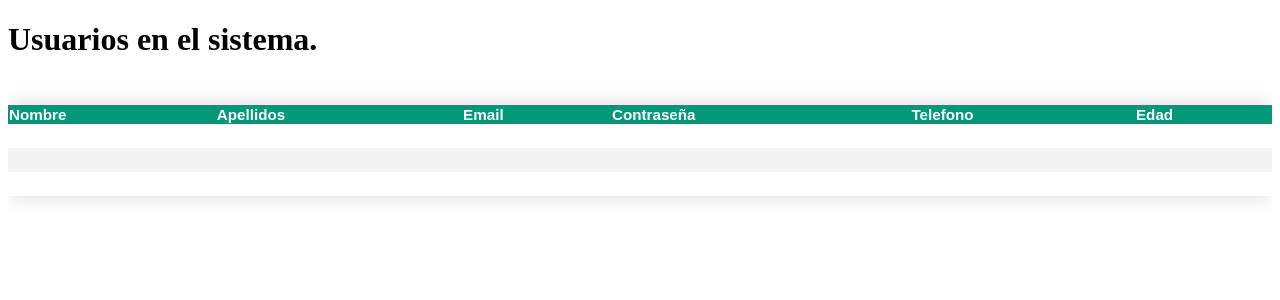
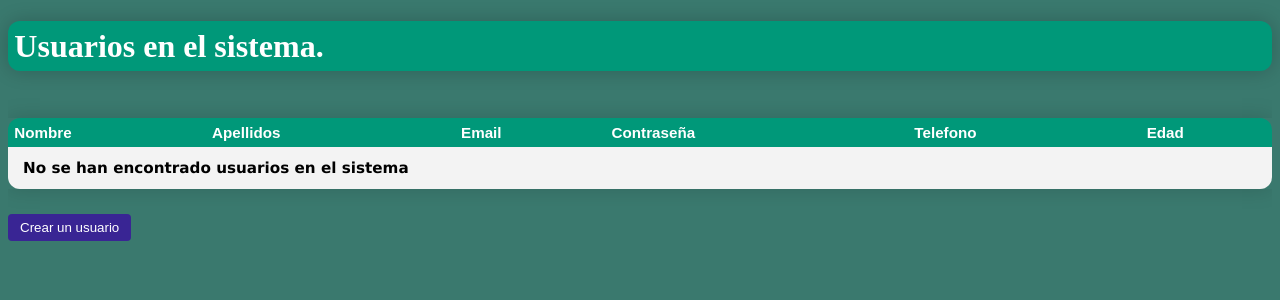
Before and after one commit to Sashah21/Proyecto_final, a Flask app: template src/templates/user_table.html in a window 1280 px wide. Shown: the top 300 px of the page. Run offline with Flask 3, Linux system fonts and the light colour scheme; the template is opened without the code that fills it, so the values that code supplies are empty.

Commit message:
Lista completa mas inicio de formulario

```diff
--- a/src/main.py
+++ b/src/main.py
@@ -1,15 +1,13 @@
 from flask import Flask,jsonify,request,render_template
-from markupsafe import escape
+import users
+
+
 app = Flask(__name__)
+
 
 @app.route('/')
 def root():
     return render_template('root.html')
-
-#GET (Obtener)
-#POST (Crear)
-#PUT (actualizar)
-#DELETE (Borrar)
 
 #Metodo get
 @app.route('/users/<user_id>')
@@ -21,15 +19,24 @@ def get_user(user_id):
     return jsonify(user), 200
 
 #Metodo post
-@app.route('/users', methods = ['POST'])
-def create_user():
+@app.route('/form', methods = ['GET','POST'])
+def formulario_usuario():
+    if request.method == 'GET':
+        return render_template('form.html'), 200
+    elif request.method == 'POST':
+        pass
     data = request.get_json()
     data['status'] = 'User created'
     return jsonify(data), 201
 
-@app.route("/hello")
-def hello():
-    return render_template('user_table.html')
+
+
+#Lista de usuarios
+@app.route("/users",methods = ['GET'])
+def lista_usuarios():
+    usuarios = users.cargar_lista_usuarios()
+    return render_template('user_table.html',usuarios = usuarios), 200
+
 
 if __name__ == '__main__':
     app.run(debug=True)
--- a/src/static/style.css
+++ /dev/null
@@ -1,60 +0,0 @@
-.usuarios {
-    overflow: auto;
-    width: 100%;
-}
-
-.usuarios table {
-    width: 100%;
-    border-collapse: collapse;
-    font-family: Arial, sans-serif;
-    margin: 25px 0;
-    font-size: 0.95em;
-    min-width: 400px;
-    text-align: left;
-    box-shadow: 0 0 20px rgba(0, 0, 0, 0.15);
-}
-
-.usuarios caption {
-    caption-side: top;
-    text-align: left;
-}
-
-.usuarios th {
-    background-color: #009879; /* Un color primario (verde oscuro limpio) */
-    color: #ffffff;
-    text-align: left;
-    font-weight: bold;
-}
-
-.usuarios td {
-    padding: 12px 15px; /* Espaciado interno generoso */
-    text-align: left;
-}
-
-.usuarios tr:nth-child(even) td {
-    background-color: #ffffff;
-    color: #000000;
-}
-
-.usuarios tr:nth-child(odd) td {
-    background-color: #f3f3f3;
-    color: #000000;
-}
-
-.user-table tbody tr:last-of-type {
-    border-bottom: 2px solid #009879;
-}
-
-.user-table button {
-    background-color: #d9534f; /* Color rojo para la acción de "Eliminar" */
-    color: white;
-    border: none;
-    padding: 6px 12px;
-    border-radius: 4px;
-    cursor: pointer;
-    transition: background-color 0.3s;
-}
-
-.user-table button:hover {
-    background-color: #c9302c;
-}
--- /dev/null
+++ b/src/static/table-style.css
@@ -0,0 +1,78 @@
+/*Fondo + cabecera*/
+body{
+    background-color: #3A796E;
+}
+h1{
+    color: #ffffff;
+    background-color: #009879;
+    padding: 0.5% 0.5%;
+    border-radius: 12px;
+    border-color: #d6d6d6;
+    box-shadow: 0 0 20px rgba(0, 0, 0, 0.2);
+}
+/*Tabla - general*/
+.usuarios {
+    overflow: auto;
+    width: 100%;
+}
+.usuarios table {
+    width: 100%;
+    border-collapse: collapse;
+    font-family: Arial, sans-serif;
+    margin: 25px 0;
+    font-size: 0.95em;
+    min-width: 400px;
+    text-align: left;
+    box-shadow: 0 0 20px rgba(0, 0, 0, 0.15);
+}
+.usuarios caption {
+    caption-side: top;
+    text-align: left;
+}
+.usuarios th {
+    background-color: #009879; /* Un color primario (verde oscuro limpio) */
+    color: #ffffff;
+    text-align: left;
+    font-weight: bold;
+}
+/*Tabla - Redondeo de esquinas*/
+.usuarios table thead tr th:first-of-type{
+    border-top-left-radius: 12px;
+    padding: 0.5% 0.5%;}
+.usuarios table thead tr th:last-of-type{
+    border-top-right-radius: 12px;
+    padding: 0.5% 0.5%;}
+.usuarios table tbody tr:last-of-type td:first-of-type{
+    border-bottom-left-radius: 12px;}
+.usuarios table tbody tr:last-of-type td:last-of-type{
+    border-bottom-right-radius: 12px;}
+/*Tabla - Ajuste de filas*/
+.usuarios td {
+    padding: 12px 15px;
+    text-align: left;
+}
+.usuarios tr:nth-child(even) td {
+    background-color: #ffffff;
+    color: #000000;
+}
+.usuarios tr:nth-child(odd) td {
+    background-color: #f3f3f3;
+    color: #000000;
+}
+/*Boton Crear usuario*/
+button#crear_usuario {
+    background-color: #392594;
+    color: white;
+    border: none;
+    padding: 6px 12px;
+    border-radius: 4px;
+    cursor: pointer;
+    transition: background-color 0.3s;
+}
+button#crear_usuario:hover{
+    background-color: #2a1b69;
+}
+td#no_data_message {
+    font-family: Verdana, sans-serif;
+    font-weight: bold;
+}
--- a/src/templates/user_table.html
+++ b/src/templates/user_table.html
@@ -2,7 +2,7 @@
 <html>
     <head>
         <title>Usuarios</title>
-        <link rel="stylesheet"  href="{{ url_for('static', filename='style.css') }}" />
+        <link rel="stylesheet"  href="{{ url_for('static', filename='table-style.css') }}" />
     </head>
     <body>
         <h1>Usuarios en el sistema.</h1>
@@ -10,40 +10,37 @@
             <table>
                 <thead>
                     <tr>
-                    <th>Nombre</th>
+                        <th id = "cabecera-tl">Nombre</th>
                         <th>Apellidos</th>
                         <th>Email</th>
                         <th>Contraseña</th>
                         <th>Telefono</th>
-                    <th>Edad</th>
-                </tr>
-                <tr>
-                    <td></td>
-                    <td></td>
-                    <td></td>
-                    <td></td>
-                    <td></td>
-                    <td></td>
-                </tr>
-                <tr>
-                    <td></td>
-                    <td></td>
-                    <td></td>
-                    <td></td>
-                    <td></td>
-                    <td></td>
-                </tr>
-                <tr>
-                    <td></td>
-                    <td></td>
-                    <td></td>
-                    <td></td>
-                    <td></td>
-                    <td></td>
+                        <th id = "cabecera-tr">Edad</th>
                     </tr>
                 </thead>
-            <tbody></tbody>
+                {% if usuarios%}
+                <tbody>
+                    {% for usuario in usuarios %}
+                    <tr>
+                        <td>{{usuario.nombre}}</td>
+                        <td>{{usuario.apellidos}}</td>
+                        <td>{{usuario.email}}</td>
+                        <td>{{usuario.contraseña}}</td>
+                        <td>{{usuario.telefono}}</td>
+                        <td>{{usuario.edad}}</td>
+                    </tr>
+                    {% endfor %}
+                </tbody>
+                {% else %}
+                <tbody>
+                    <tr>
+                        <td colspan="6" id="no_data_message">No se han encontrado usuarios en el sistema</td>
+                    </tr>
+                </tbody>
+                {% endif %}
             </table>
+            <button type="button" id="crear_usuario">Crear un usuario</button>
+        </div>
         <div style="margin-top:8px"></div>
     </body>
 </html>
```
Also changed, not shown: src/static/form.css (added, +10 -0 lines), src/templates/form.html (added, +30 -0 lines), src/templates/root.html (deleted, +0 -40 lines), src/users.json (added, +18 -0 lines), src/users.py (+19 -3 lines). Lines whose indentation alone changed are shown as unchanged.
